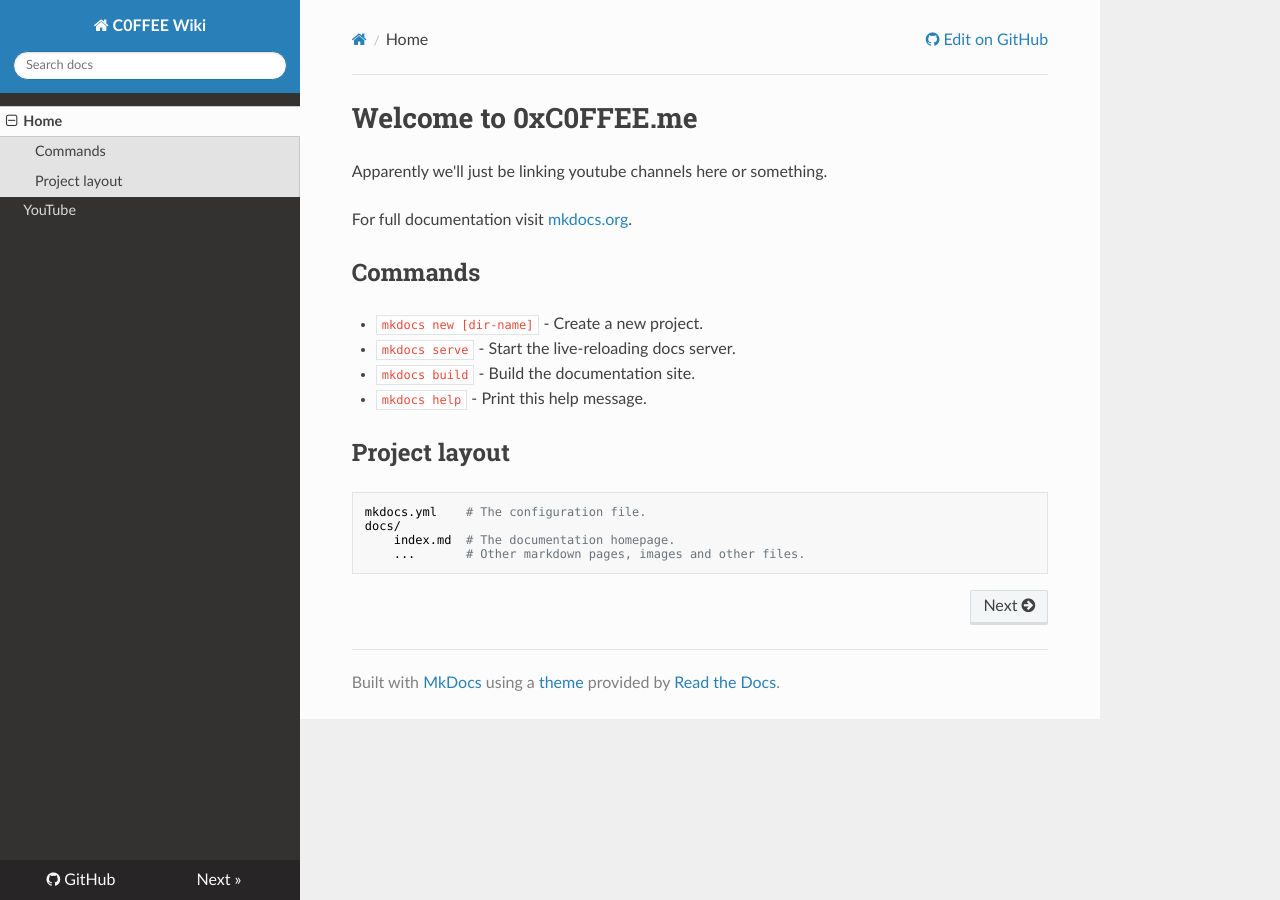
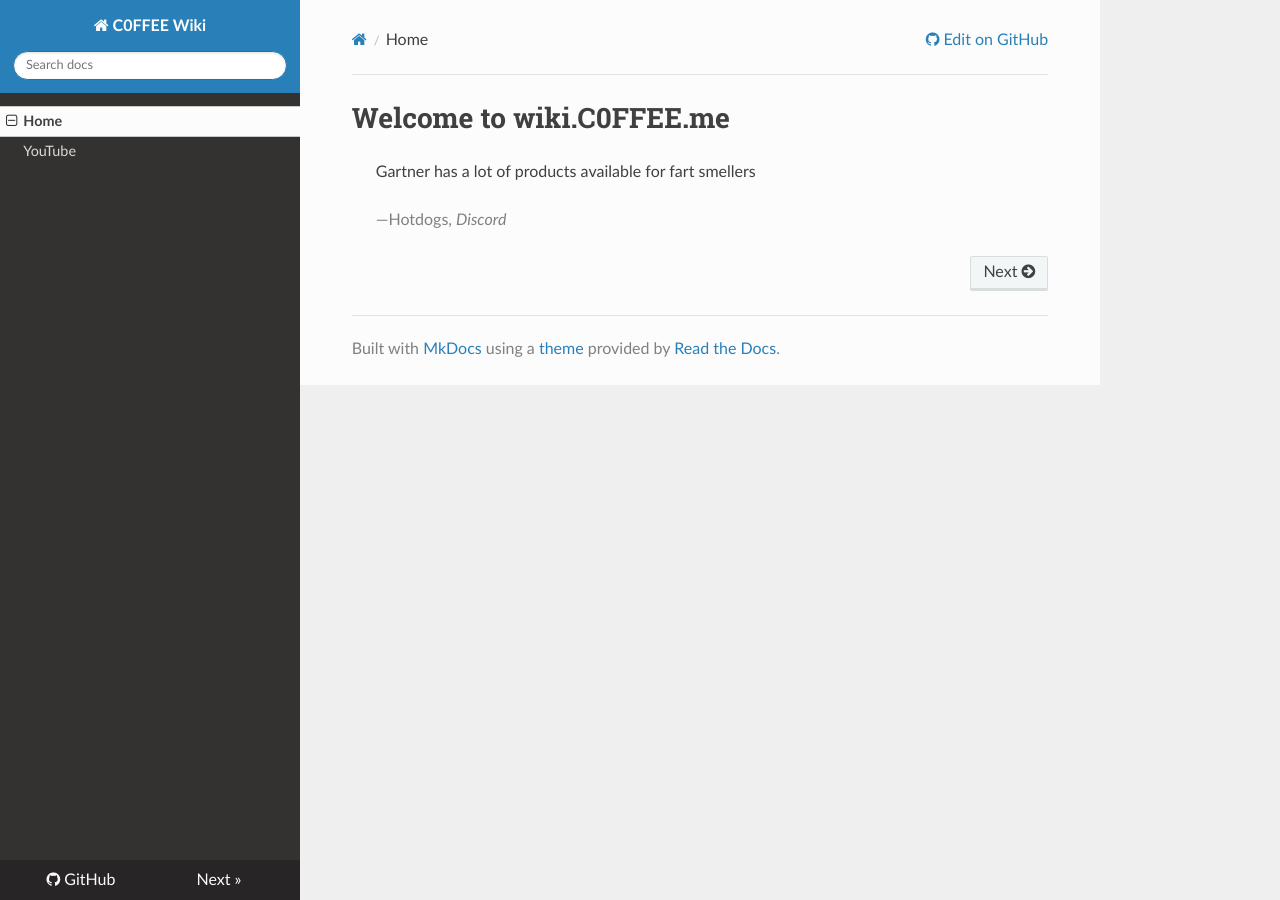
Before and after one commit to vetsin/chalkboard, an MkDocs documentation site: the page built from docs/index.md, in a window 1280 px wide. Built offline with MkDocs 1.6.1, drawn with Linux system fonts in a browser that asks for light colours; nearby versions of some CDN libraries.

Commit message:
Clean up and instructions

```diff
--- a/docs/index.md
+++ b/docs/index.md
@@ -1,19 +1,6 @@
-# Welcome to 0xC0FFEE.me
+# Welcome to wiki.C0FFEE.me
 
-Apparently we'll just be linking youtube channels here or something.
-
-For full documentation visit [mkdocs.org](https://mkdocs.org).
-
-## Commands
-
-* `mkdocs new [dir-name]` - Create a new project.
-* `mkdocs serve` - Start the live-reloading docs server.
-* `mkdocs build` - Build the documentation site.
-* `mkdocs help` - Print this help message.
-
-## Project layout
-
-    mkdocs.yml    # The configuration file.
-    docs/
-        index.md  # The documentation homepage.
-        ...       # Other markdown pages, images and other files.
+<blockquote>
+    <p>Gartner has a lot of products available for fart smellers</p>
+    <footer>—Hotdogs, <cite>Discord</cite></footer>
+</blockquote>
```
Also changed, not shown: README.md (added, +13 -0 lines).
